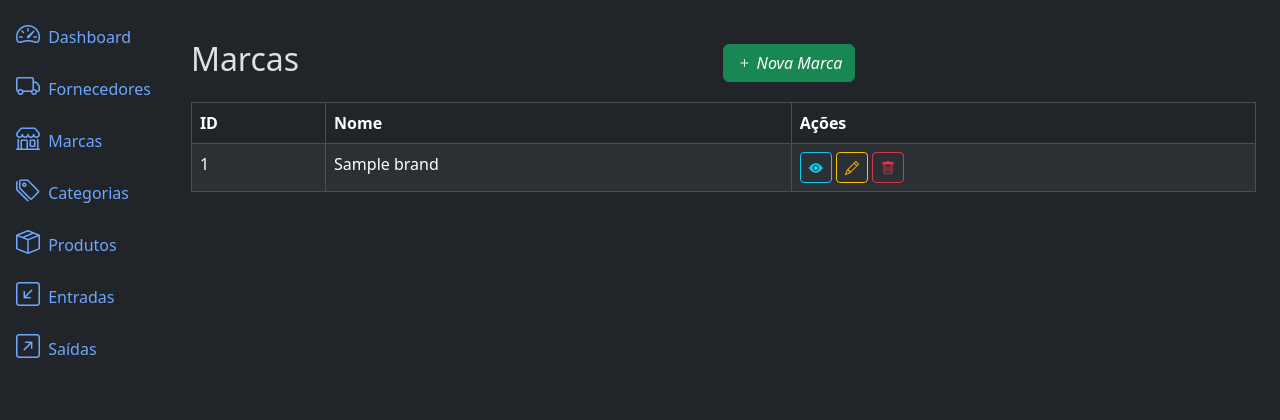
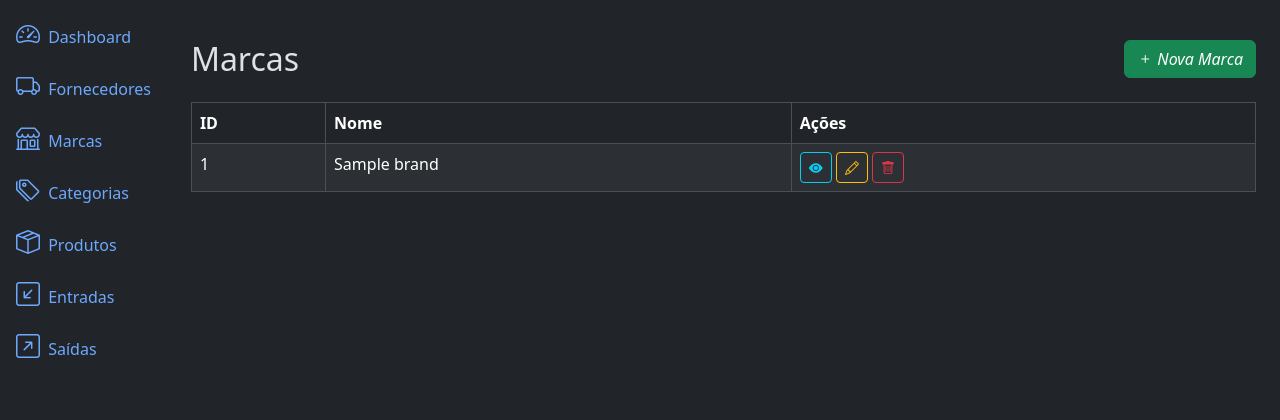
Before and after one commit to DeyvedAntonio/sge_pratica, a Django app: page /brands/list/ in a window 1280 px wide. Shown: the part 56-476 px from the top of the page. Run offline with Django 5.2, Linux system fonts and the light colour scheme; tables that the repository leaves empty hold one stand-in row (values such as "Sample post"); some libraries are stand-ins or nearby versions.

Commit message:
fix: test the templates.

```diff
--- a/brands/templates/brand_list.html
+++ b/brands/templates/brand_list.html
@@ -4,10 +4,10 @@
 
 {% block content %}
 
-  <div class="d-flex justify-content-between align-items-center mb-3">
+  <div class="d-flex justify-content-between mb-3">
     <h1 class="h2">Marcas</h1>
     <div class="col-md-6">
-        <a href="{% url 'brand:brand-create' %}" class="btn btn-success">
+        <a href="{% url 'brand:brand-create' %}" class="btn btn-success float-end">
             <i class="bi bi-plus">
                 Nova Marca
             </i>
@@ -28,7 +28,7 @@
         <tr>
           <td>{{ brand.id }}</td>
           <td>{{ brand.name }}</td>
-          <td class="align-items-center ">
+          <td class="gap-3">
               <a href="{% url 'brand:brand-detail' brand.uuid %}" class="btn btn-outline-info btn-sm">
                 <i class="bi bi-eye-fill"></i>
               </a>
```
